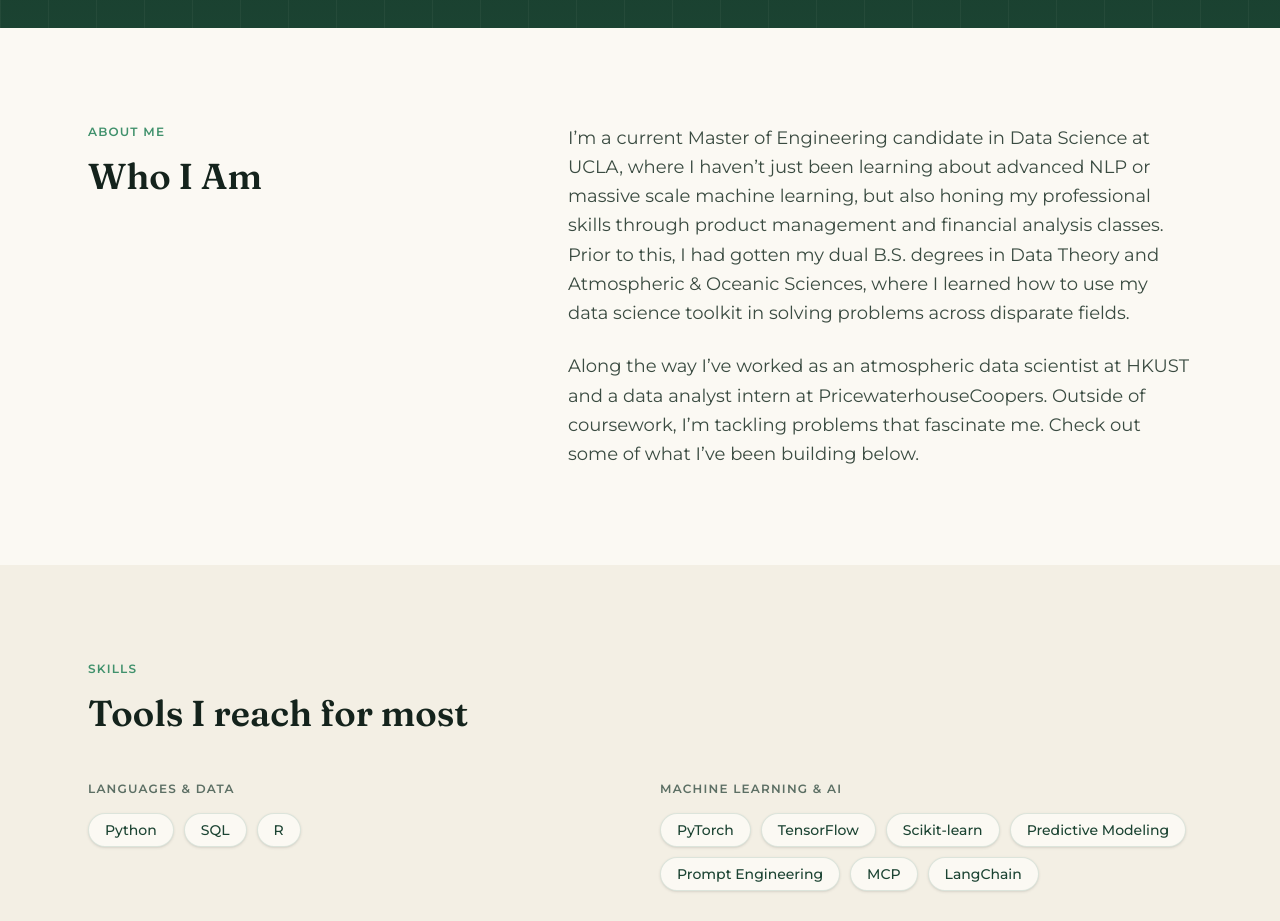
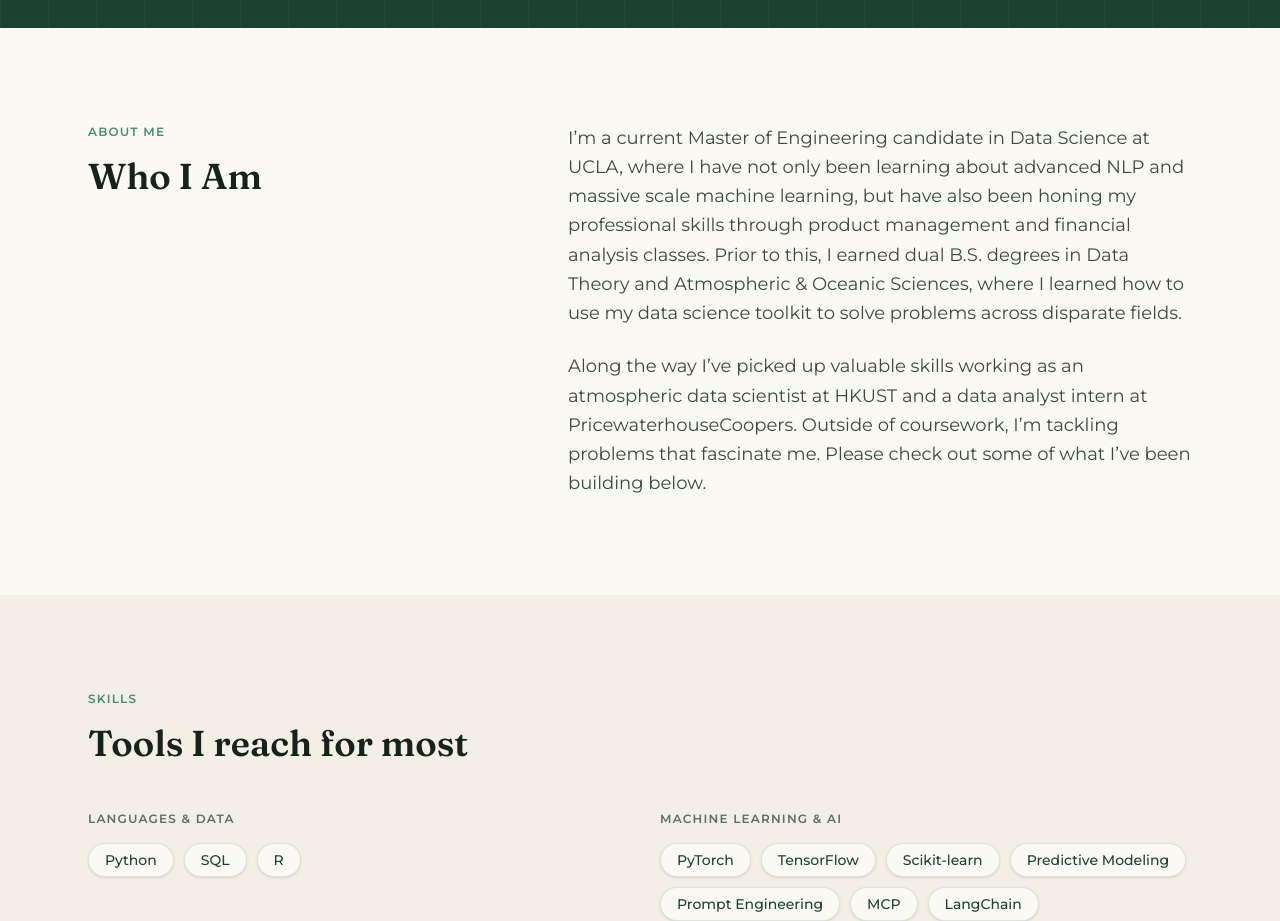
Before and after one commit to marvinwong12/personal-website, a React (Vite) app: page / in a window 1280 px wide. Shown: the part 1580-2501 px from the top of the page. Built offline with nearby package versions, Linux system fonts and the light colour scheme.

Commit message:
updated intro message

```diff
--- a/src/components/About.jsx
+++ b/src/components/About.jsx
@@ -14,19 +14,19 @@ export default function About() {
         <div className="space-y-6">
           <p className="text-lg leading-relaxed text-ink-700">
             I&rsquo;m a current Master of Engineering candidate in Data
-            Science at UCLA, where I haven&rsquo;t just been learning about
-            advanced NLP or massive scale machine learning, but also honing
+            Science at UCLA, where I have not only been learning about
+            advanced NLP and massive scale machine learning, but have also been honing
             my professional skills through product management and financial
-            analysis classes. Prior to this, I had gotten my dual B.S.
+            analysis classes. Prior to this, I earned dual B.S.
             degrees in Data Theory and Atmospheric &amp; Oceanic Sciences,
-            where I learned how to use my data science toolkit in solving
+            where I learned how to use my data science toolkit to solve
             problems across disparate fields.
           </p>
           <p className="text-lg leading-relaxed text-ink-700">
-            Along the way I&rsquo;ve worked as an atmospheric data scientist
+            Along the way I&rsquo;ve picked up valuable skills working as an atmospheric data scientist
             at HKUST and a data analyst intern at PricewaterhouseCoopers.
             Outside of coursework, I&rsquo;m tackling problems that fascinate
-            me. Check out some of what I&rsquo;ve been building below.
+            me. Please check out some of what I&rsquo;ve been building below.
           </p>
         </div>
       </div>
```
